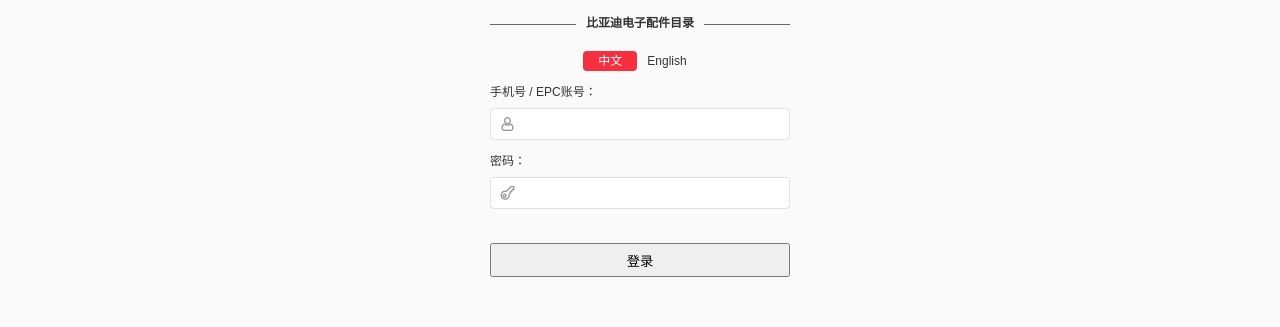
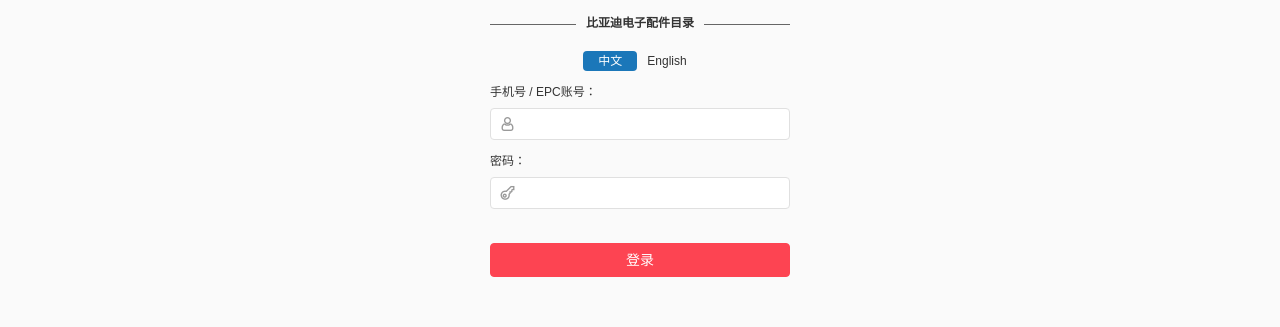
Before and after one commit to yinyanlv/prod-epc-ng, an Angular app: page /login in a window 1280 px wide. Shown: the part 338-665 px from the top of the page. Built offline with nearby package versions, Linux system fonts and the light colour scheme.

Commit message:
调整login

```diff
--- a/src/app/pages/login/login.component.ts
+++ b/src/app/pages/login/login.component.ts
@@ -6,7 +6,6 @@
 import {TransService} from '../../services/trans.service';
 import {StateService} from '../../services/state.service';
 import {LoginService} from './login.service';
-
 
 @Component({
     encapsulation: ViewEncapsulation.None,
@@ -75,7 +74,7 @@
                             this.setIsShowVerifyCode(true);
                         }
 
-                        this.errorInfo = res.message || '';
+                        this.errorInfo = res.message || '用户名或密码错误';
                         this.changeVerifyCode();
                     }
                 }
--- a/src/app/pages/login/login.html
+++ b/src/app/pages/login/login.html
@@ -44,7 +44,7 @@
             </span>
             <span class="text">{{errorInfo}}</span>
         </div>
-        <button type="submit" class="login-btn" [disabled]="loginState.isLogining">{{loginBtnText}}</button>
+        <button type="submit" class="login-btn btn-two v-middle" [disabled]="loginState.isLogining">{{loginBtnText}}</button>
     </form>
 </section>
 
--- a/src/app/pages/login/login.scss
+++ b/src/app/pages/login/login.scss
@@ -1,23 +1,23 @@
 @import "../../sass/etc/mixin";
 @import "../../sass/var/frame";
-@import "../../sass/etc/config";
-@import "../../sass/src/frame";
 
 $active-text-color: #ffffff !default;
 $active-input-border: #c1c1c1 !default;
-$login-btn-color: #f82f3f !default;
+$login-btn-color: $app-theme-color !default;
 $login-icon-color: #999999 !default;
-$login-info-wrapper-color: #f82f3f !default;
+$login-info-wrapper-color: #E50D19 !default;
 
 html {
     height: 100%;
 }
+
 body {
     height: 100%;
     min-height: 768px;
     overflow: auto;
     padding: 0;
 }
+
 .banner {
     height: 42%;
     background-repeat: no-repeat;
@@ -25,6 +25,7 @@
     padding: 30px 0 0 30px;
     background-position: center;
 }
+
 .login-wrapper {
     width: 300px;
     margin: 0 auto;
@@ -48,6 +49,7 @@
         }
     }
 }
+
 .login-footer {
     text-align: center;
     position: absolute;
@@ -59,6 +61,7 @@
         font-weight: bold;
     }
 }
+
 .login-form {
     .data-item {
         margin-top: 5px;
@@ -79,7 +82,7 @@
         @include setHeightGroup(32px);
         text-align: center;
         color: $login-icon-color;
-        position:absolute;
+        position: absolute;
     }
     .input-box {
         width: 100%;
@@ -114,9 +117,8 @@
         height: 34px;
         line-height: 32px;
         margin-top: 5px;
-        .text {
-            font-size: 14px;
-        }
+        font-size: 14px;
+        cursor: pointer;
     }
     .info-wrapper {
         color: $login-info-wrapper-color;
@@ -136,10 +138,11 @@
         }
     }
 }
-.info-register{
+
+.info-register {
     float: right;
     margin-top: 9px;
-    a{
+    a {
         color: #333;
         text-decoration: none;
     }
--- a/src/app/sass/etc/_config.scss
+++ b/src/app/sass/etc/_config.scss
@@ -0,0 +1 @@
+$app-theme-color: #1B77B9;
--- a/src/app/sass/etc/_mixin.scss
+++ b/src/app/sass/etc/_mixin.scss
@@ -2,11 +2,13 @@
     display: inline-block;
     *zoom: 1;
 }
+
 @mixin textOverflow() {
     overflow: hidden;
     text-overflow: ellipsis;
     white-space: nowrap;
 }
+
 @mixin setAutoImg() {
     width: auto;
     height: auto;
@@ -15,6 +17,7 @@
     vertical-align: middle;
     outline: none;
 }
+
 @mixin setHeightGroup($height, $border:0) {
     height: $height;
     line-height: $height - $border;
--- a/src/app/sass/etc/_reset.scss
+++ b/src/app/sass/etc/_reset.scss
@@ -12,7 +12,7 @@
     list-style: none;
 }
 
-input, textarea, a {
+button, input, textarea, a {
     outline: none;
 }
 
--- a/src/app/sass/src/frame.scss
+++ b/src/app/sass/src/frame.scss
@@ -1,4 +1,3 @@
-
 @import "../var/frame";
 
 html {
--- a/src/app/sass/var/frame.scss
+++ b/src/app/sass/var/frame.scss
@@ -1,3 +1,5 @@
+@import "../etc/config";
+
 $important-text-color: #f72f3e !default;   //main-style-text-color
 $condition-btn-color: #6c6c6c !default;
 $condition-btn-border-color: #b3b3b3 !default;
```
